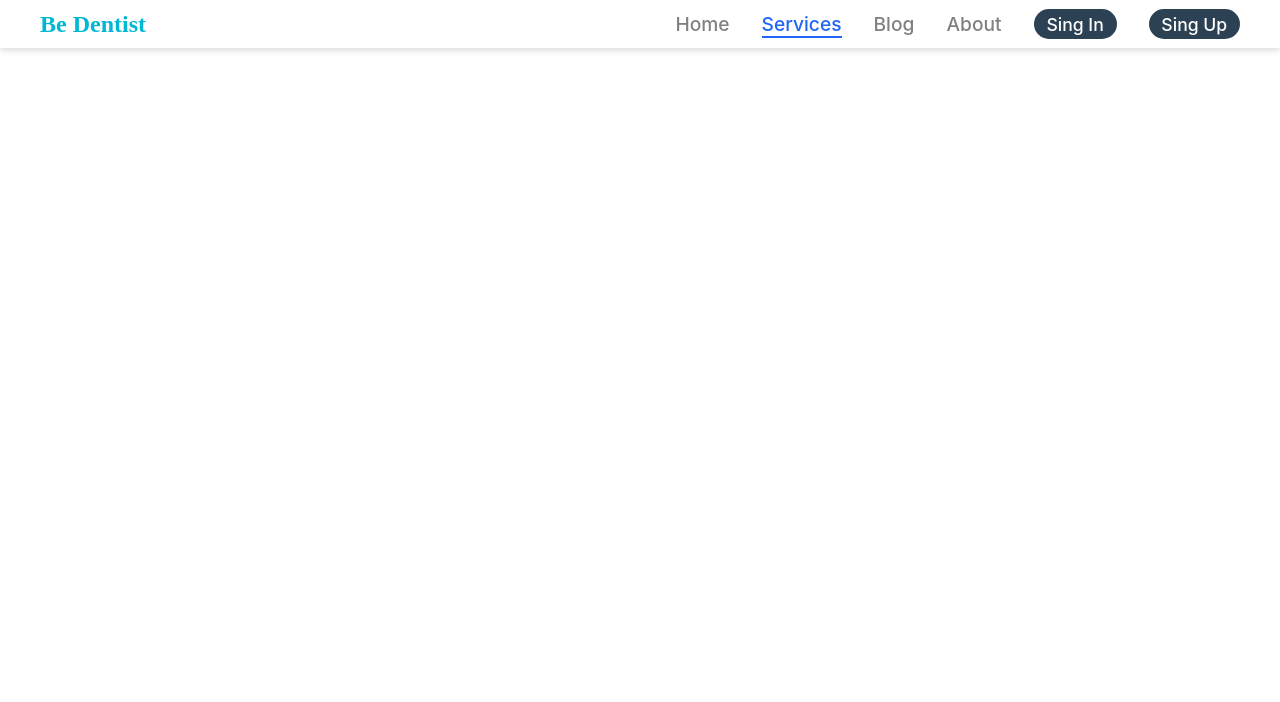
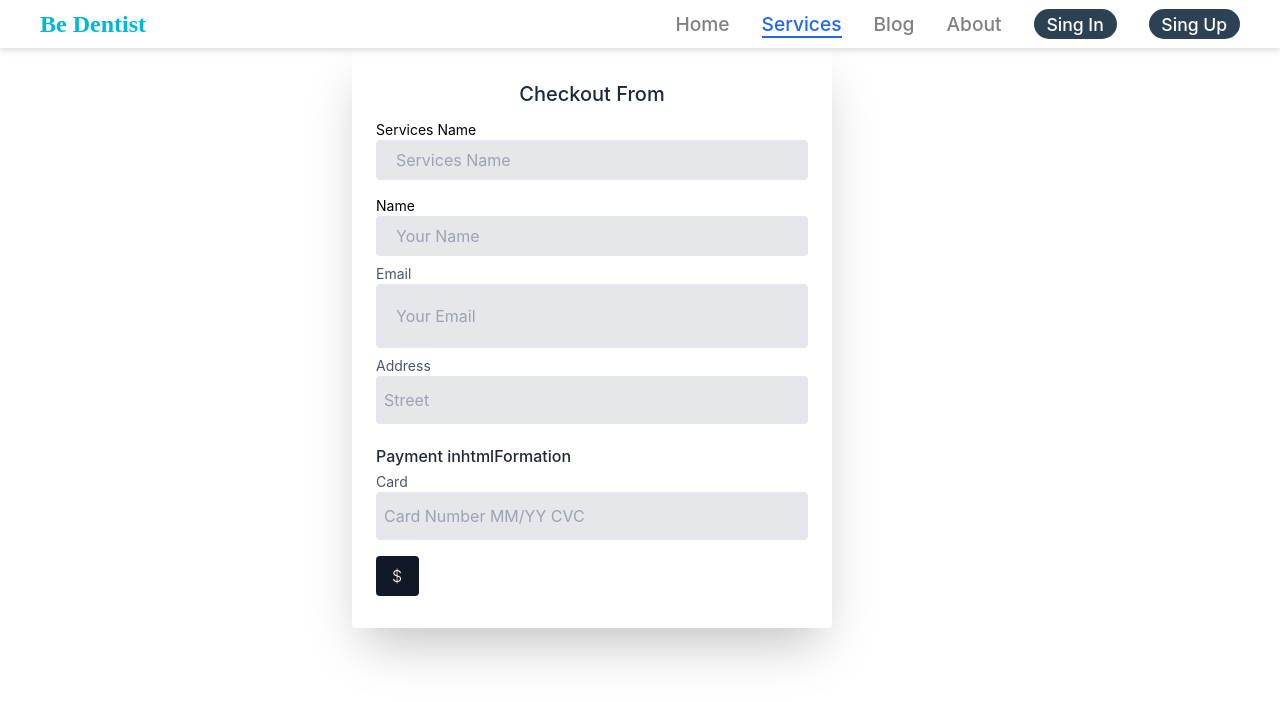
Before and after one commit to tanvirgithub21/be-dentist, a React (Create React App) app: page /services/1 in a window 1280 px wide. Shown: the top 702 px of the page. Built offline with nearby package versions, Linux system fonts and the light colour scheme; no server answers.

Commit message:
added require auth

```diff
--- a/src/App.js
+++ b/src/App.js
@@ -2,8 +2,10 @@ import React from "react";
 import { Route, Routes } from "react-router-dom";
 import About from "./Component/About/About.jsx";
 import Blog from "./Component/Blog/Blog.jsx";
+import CheckOut from "./Component/CheckOut/CheckOut.jsx";
 import Home from "./Component/Home/Home.jsx";
 import Navbar from "./Component/Navbar/Navbar.jsx";
+import RequireAuth from "./Component/RequireAuth/RequireAuth.jsx";
 import Services from "./Component/Services/Services.jsx";
 import Singin from "./Component/Singin/Singin.jsx";
 import SingUp from "./Component/SingUp/SingUp.jsx";
@@ -16,6 +18,11 @@ const App = () => {
         <Route path="/" element={<Home />} />
         <Route path="/home" element={<Home />} />
         <Route path="/services" element={<Services/>} />
+        <Route path="/services/:id" element={
+          <RequireAuth>
+            <CheckOut/>
+          </RequireAuth>
+        } />
         <Route path="/blog" element={<Blog/>} />
         <Route path="/about" element={<About/>} />
         <Route path="/login" element={<Singin/>} />
--- /dev/null
+++ b/src/Component/CheckOut/CheckOut.jsx
@@ -0,0 +1,74 @@
+import React, { useEffect, useState } from 'react';
+import { useAuthState } from 'react-firebase-hooks/auth';
+import { useParams } from 'react-router-dom';
+import { useServicesData } from '../Customhooks/Customhooks';
+import auth from '../firebase.init';
+
+const CheckOut = () => {
+
+    const {id} = useParams()
+    const [services, setServives, loding] = useServicesData()
+
+    const [singleServices, setSingleServices] = useState({})
+
+    useEffect(() =>{
+        services.map(index =>{
+            if(index.id == id){
+                setSingleServices(index)
+            }
+        })
+    },[services])
+    const {servicesName,price} = singleServices;
+
+    //user information lode
+    const [userEmail, SetUaerEmail] = useState('')
+
+    const [user] = useAuthState(auth);
+
+    useEffect(() =>{
+        SetUaerEmail(user?.email);
+    },[user])
+
+    return (
+        <div className='w-full'>
+            <div className="leading-loose max-w-[36rem] mx-auto">
+                <div className=' max-w-[30rem]  px-6 py-8 rounded shadow-2xl'>
+                <htmlform className="">
+                        <p className="text-gray-800 font-medium text-xl text-center mb-3">Checkout From</p>
+
+                        <div className="mb-4">
+                        <label className="block text-sm text-gray-00" htmlFor="cus_name">Services Name</label>
+                        <input className="w-full px-5 py-1 text-gray-700 bg-gray-200 rounded" id="cus_name" name="cus_name" type="text" required="" placeholder="Services Name" aria-label="Name" value={servicesName && servicesName} />
+                        </div>
+
+                        <div className="">
+                        <label className="block text-sm text-gray-00" htmlFor="cus_name">Name</label>
+                        <input className="w-full px-5 py-1 text-gray-700 bg-gray-200 rounded" id="cus_name" name="cus_name" type="text" required="" placeholder="Your Name" aria-label="Name"/>
+                        </div>
+
+                        <div className="mt-2">
+                        <label className="block text-sm text-gray-600" htmlFor="cus_email">Email</label>
+                        <input className="w-full px-5  py-4 text-gray-700 bg-gray-200 rounded" id="cus_email" name="cus_email" type="text" required="" placeholder="Your Email" aria-label="Email" value={userEmail && userEmail}/>
+                        </div>
+                        <div className="mt-2">
+                        <label className=" block text-sm text-gray-600" htmlFor="cus_email">Address</label>
+                        <input className="w-full px-2 py-2 text-gray-700 bg-gray-200 rounded" id="cus_email" name="cus_email" type="text" required="" placeholder="Street" aria-label="Email"/>
+                        </div>
+                        <p className="mt-4 text-gray-800 font-medium">Payment inhtmlFormation</p>
+                        <div className="">
+                        <label className="block text-sm text-gray-600" htmlFor="cus_name">Card</label>
+                        <input className="w-full px-2 py-2 text-gray-700 bg-gray-200 rounded" id="cus_name" name="cus_name" type="text" required="" placeholder="Card Number MM/YY CVC" aria-label="Name"/>
+                        </div>
+                        <div className="mt-4">
+                        <button className="px-4 py-1 text-white font-light tracking-wider bg-gray-900 rounded" type="submit">$ {price && price}</button>
+                        </div>
+                    </htmlform>
+                </div>
+
+            </div>
+
+        </div>
+    );
+};
+
+export default CheckOut;
--- /dev/null
+++ b/src/Component/Customhooks/Customhooks.js
@@ -0,0 +1,17 @@
+import { useEffect, useState } from "react";
+
+export const useServicesData = () => {
+
+const [services, setServives] = useState([]);
+const [loding, setLoding] = useState(false);
+
+useEffect( ()=>{
+    setLoding(true)
+    fetch("https://raw.githubusercontent.com/tanvirgithub21/ass-10-data/gh-pages/services.json")
+    .then(data => data.json())
+    .then(response => setServives(response))
+    setLoding(false)
+},[])
+
+    return [services, setServives, loding]
+}
--- /dev/null
+++ b/src/Component/RequireAuth/RequireAuth.jsx
@@ -0,0 +1,15 @@
+import React from 'react';
+import { Navigate, useLocation } from 'react-router-dom';
+import auth from '../firebase.init';
+
+
+const RequireAuth = ({ children }) => {
+    let location = useLocation()
+
+        if (!auth.user) {
+            return <Navigate to="/login" state={{ from: location }} replace />;
+          }
+          return children;
+};
+
+export default RequireAuth;
--- a/src/Component/Services/Services.jsx
+++ b/src/Component/Services/Services.jsx
@@ -1,18 +1,12 @@
 import React, { useEffect, useState } from 'react';
+import { useServicesData } from '../Customhooks/Customhooks';
 import './Services.css'
 import SingleServices from './SingleServices/SingleServices';
 
-const url = "https://raw.githubusercontent.com/tanvirgithub21/ass-10-data/gh-pages/services.json";
 
 const Services = () => {
 
-    const [services, setServives] = useState([]);
-
-    useEffect( ()=>{
-        fetch(url)
-        .then(data => data.json())
-        .then(response => setServives(response))
-    },[])
+    const [services, setServives, loding] = useServicesData()
 
     return (
         <div>
--- a/src/Component/SingUp/SingUp.jsx
+++ b/src/Component/SingUp/SingUp.jsx
@@ -2,7 +2,7 @@ import { useCreateUserWithEmailAndPassword, useSendEmailVerification } from 'rea
 import React, { useEffect, useState } from 'react';
 import auth from '../firebase.init';
 // import { onAuthStateChanged } from 'firebase/auth';
-import { Link, useNavigate } from 'react-router-dom';
+import { Link, useLocation, useNavigate } from 'react-router-dom';
 
 const SingUp = () => {
 
@@ -42,23 +42,27 @@ const SingUp = () => {
         }
     },[password, confirmPassword])
 
-    const [ createUserWithEmailAndPassword, user, loading] = useCreateUserWithEmailAndPassword(auth,{sendEmailVerification:true});
-    const [sendEmailVerification, sending, error] = useSendEmailVerification(auth)
+    const [ createUserWithEmailAndPassword, user, emailPasswordLoading, emailPasswordError ] = useCreateUserWithEmailAndPassword(auth,{sendEmailVerification:true});
+    const [sendEmailVerification, emailVerifiSending, emailVerifiError] = useSendEmailVerification(auth)
 
-
+    if(emailPasswordError){
+        console.log(emailPasswordError)
+    }
      const handelCreatUser = (event) =>{
         event.preventDefault()
         console.log(email, machPassword)
         createUserWithEmailAndPassword(email, machPassword)
         sendEmailVerification();
+        console.log(emailPasswordError)
     }
 
-
+    let location = useLocation()
+    let from = location.state?.from?.pathname || "/";
     // Navigate to home
     const navigate = useNavigate()
     useEffect(()=>{
         if(user){
-            navigate("/home")
+            navigate(from, { replace: true });
         }
     },[user])
 
--- a/src/Component/Singin/Singin.jsx
+++ b/src/Component/Singin/Singin.jsx
@@ -1,7 +1,7 @@
 import { signInWithEmailAndPassword } from 'firebase/auth';
 import React, { useEffect, useState } from 'react';
-import { useSignInWithGoogle } from 'react-firebase-hooks/auth';
-import { Link, useNavigate } from 'react-router-dom';
+import { useAuthState, useSignInWithGoogle } from 'react-firebase-hooks/auth';
+import { Link, useLocation, useNavigate } from 'react-router-dom';
 import auth from '../firebase.init';
 import { FcGoogle } from "react-icons/fc";
 
@@ -11,35 +11,31 @@ const Singin = () => {
       const [email, setEmail] = useState('');
       const [password, setPassword] = useState('');
 
+      //navigate
+      const navigate = useNavigate()//==============================problem
+      const [ loginUser ] = useAuthState(auth);//==============================problem
+      let location = useLocation()//==============================problem
+      let from = location.state?.from?.pathname || "/";//==============================problem
+
+      //singin with google
+      const [signInWithGoogle, user, loading, error] = useSignInWithGoogle(auth);
+
+      //singin email and password
 
       const formSubmitSingin = e =>{
         e.preventDefault();
         signInWithEmailAndPassword(auth, email, password)
         .then((userCredential) => {
           // Signed in
-          const user = userCredential.user;
-          // ...
-          console.log(user)
+          navigate(from, {replace: true} )
         })
         .catch((error) => {
-          const errorCode = error.code;
-          const errorMessage = error.message;
-          console.log(errorMessage)
-          setEmail="";
-          setPassword="";
+          const errorCode = error.code.slice(5);
+          console.log( errorCode)
         });
       }
 
-      //singin with google
-      const [signInWithGoogle, user, loading, error] = useSignInWithGoogle(auth);
 
-      //Navigate to home
-      const navigate = useNavigate();
-      useEffect(()=>{
-        if(user){
-          navigate("/home")
-        }
-      },[user])
 
   return (
 
```
Also changed, not shown: src/Component/Services/SingleServices/SingleServices.jsx (+0 -9 lines).
